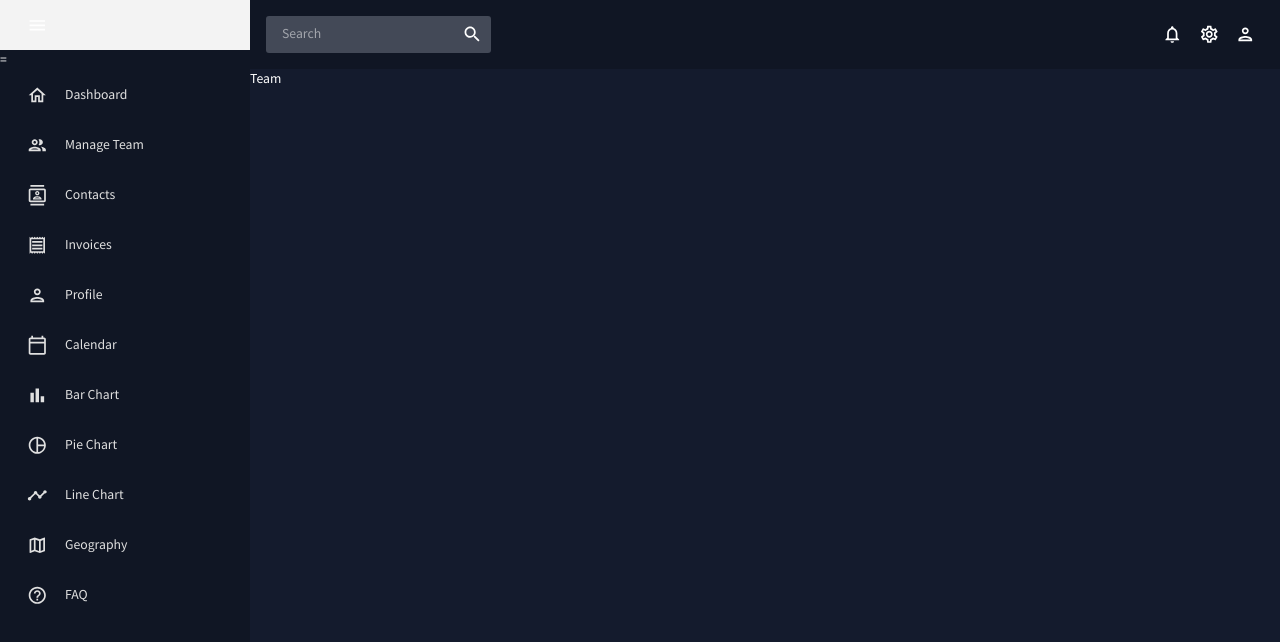
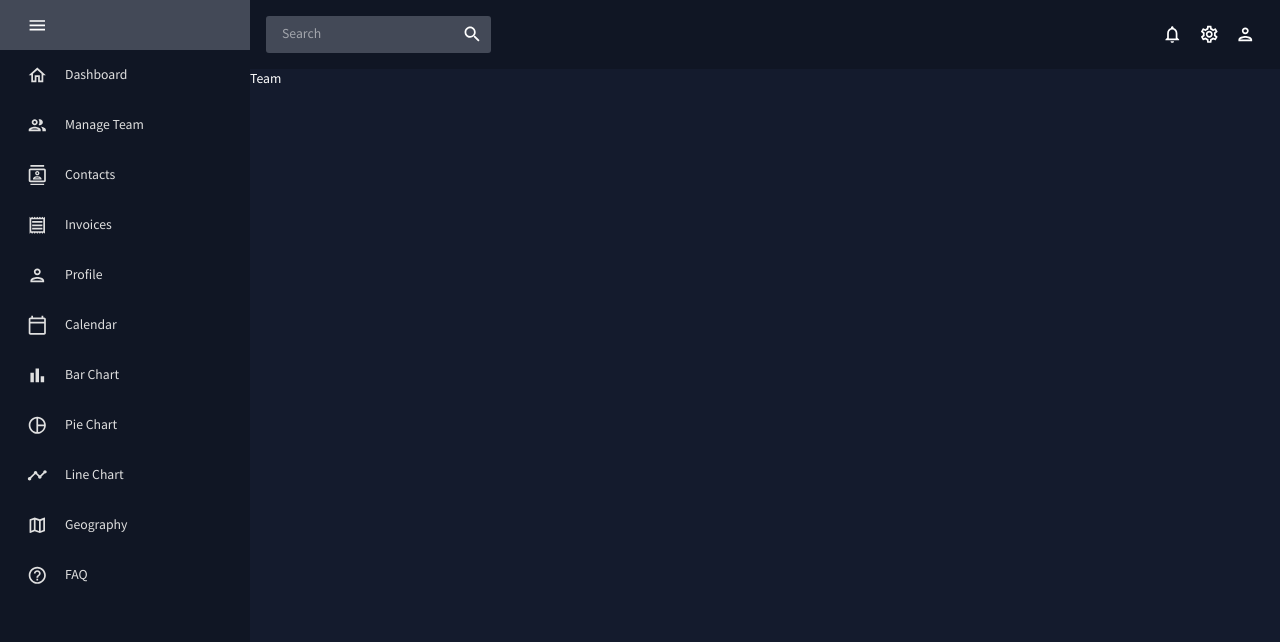
Before and after one commit to sarahabing/test-react, a React app in the folder react-demo/: page /team in a window 1280 px wide. Shown: the top 642 px of the page. Built offline with nearby package versions, Linux system fonts and the light colour scheme; the HTML template or start-up script is replaced by a standard one.

Commit message:
fixed onhover

```diff
--- a/react-demo/src/scenes/global/SideBar.tsx
+++ b/react-demo/src/scenes/global/SideBar.tsx
@@ -1,8 +1,8 @@
 import { useState, ReactNode } from 'react'
 import { Sidebar, Menu, MenuItem, useProSidebar } from 'react-pro-sidebar'
-import { Box, IconButton, Typography, useTheme } from '@mui/material'
+import { Typography, useTheme } from '@mui/material'
 
-import { Link, Path } from 'react-router-dom'
+import { Link } from 'react-router-dom'
 import { colors } from './../../theme'
 import HomeOutlinedIcon from '@mui/icons-material/HomeOutlined'
 import PeopleOutlinedIcon from '@mui/icons-material/PeopleOutlined'
@@ -29,7 +29,20 @@ function SideBar(): JSX.Element {
       breakPoint='xs'
       rootStyles={{ border: 'none' }}
     >
-      <Menu>
+      <Menu
+        menuItemStyles={{
+          button: ({ level, active, disabled }) => {
+            // only apply styles on first level elements of the tree
+            if (level === 0)
+              return {
+                backgroundColor: active ? '#eecef9' : undefined,
+               "&:hover": {
+                     backgroundColor: `${colors.primary[400]}`,
+                   },
+            }
+          }
+        }}
+      >
         <MenuItem
           icon={<MenuOutlinedIcon />}
           rootStyles={{
@@ -40,7 +53,7 @@ function SideBar(): JSX.Element {
           }}
         ></MenuItem>
         {/* Items */}
-        {/* Dashboard */}={' '}
+        {/* Dashboard */}
         <MenuItem
           component={<Link to='/' />}
           style={{
```
